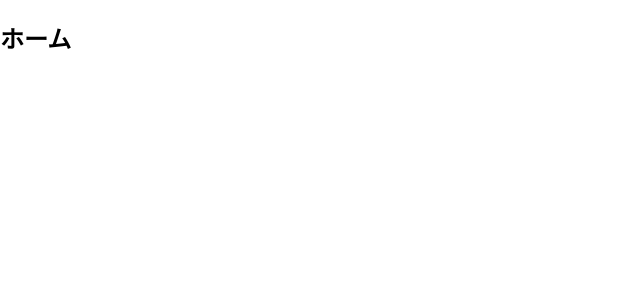
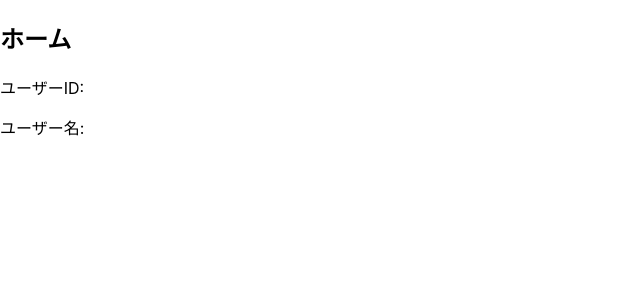
Before and after one commit to n-satoshi061/ec-app, a React (Create React App) app: page / in a window 1280 px wide. Shown: the top 300 px of the page, without its empty margins (0-640 px from the left). Built offline with nearby package versions, Linux system fonts and the light colour scheme.

Commit message:
redux-thunk導入

```diff
--- a/src/reducks/store/store.js
+++ b/src/reducks/store/store.js
@@ -4,6 +4,7 @@ import {
   applyMiddleware
 } from "redux";
 import {connectRouter, routerMiddleware} from "connected-react-router";
+import thunk from 'redux-thunk';
 
 import {usersReducer} from "../users/reducers";
 
@@ -14,7 +15,8 @@ export default function createStore(history) {
       users: usersReducer
     }),
     applyMiddleware(
-      routerMiddleware(history)
+      routerMiddleware(history),
+      thunk
     )
   );
 }
--- /dev/null
+++ b/src/reducks/users/operations.js
@@ -0,0 +1,23 @@
+import {signInAction} from './actions';
+import {push} from 'connected-react-router';
+
+export const signIn = () => {
+  return async (dispatch, getState) => {
+    const state = getState()
+    const isSignedIn = state.users.isSignedIn
+    if (!isSignedIn) {
+      const url = 'https://api.github.com/users/n-satoshi061'
+      const response = await fetch(url)
+                        .then(res => res.json())
+                        .catch(() => null)
+
+      const username = response.login
+      dispatch(signInAction({
+        isSignedIn: true,
+        uid: "0001",
+        username: username
+      }))
+      dispatch(push('/'))
+    }
+  }
+}
--- a/src/reducks/users/selectors.js
+++ b/src/reducks/users/selectors.js
@@ -6,3 +6,7 @@ export const getUserId = createSelector(
   [usersSelector],
   state => state.uid
 )
+export const getUsername = createSelector(
+  [usersSelector],
+  state => state.username
+)
--- a/src/templates/Home.jsx
+++ b/src/templates/Home.jsx
@@ -1,15 +1,17 @@
 import React from 'react'
-import {getUserId} from '../reducks/users/selectors'
+import {getUserId, getUsername} from '../reducks/users/selectors'
 import { useSelector } from 'react-redux';
 
 const Home = () => {
   const selector = useSelector(state => state);
   const uid = getUserId(selector)
+  const username = getUsername(selector)
 
   return(
     <div>
       <h2>ホーム</h2>
-  <p>{uid}</p>
+      <p>ユーザーID:{uid}</p>
+  <p>ユーザー名:{username}</p>
     </div>
 
   );
--- a/src/templates/Login.jsx
+++ b/src/templates/Login.jsx
@@ -1,7 +1,6 @@
 import React from 'react'
 import {useDispatch} from 'react-redux';
-import {push} from 'connected-react-router';
-import { signInAction } from '../reducks/users/actions';
+import { signIn } from '../reducks/users/operations';
 
 const Login = () => {
   const dispatch = useDispatch();
@@ -9,10 +8,7 @@ const Login = () => {
   return(
     <div>
       <h2>ログイン</h2>
-      <button onClick={() => {
-        dispatch(push('/'))
-        dispatch(signInAction({uid: "0001", username: "Satoshi"}));
-      }}>
+      <button onClick={() => dispatch(signIn())}>
         ログインする
       </button>
     </div>
```
